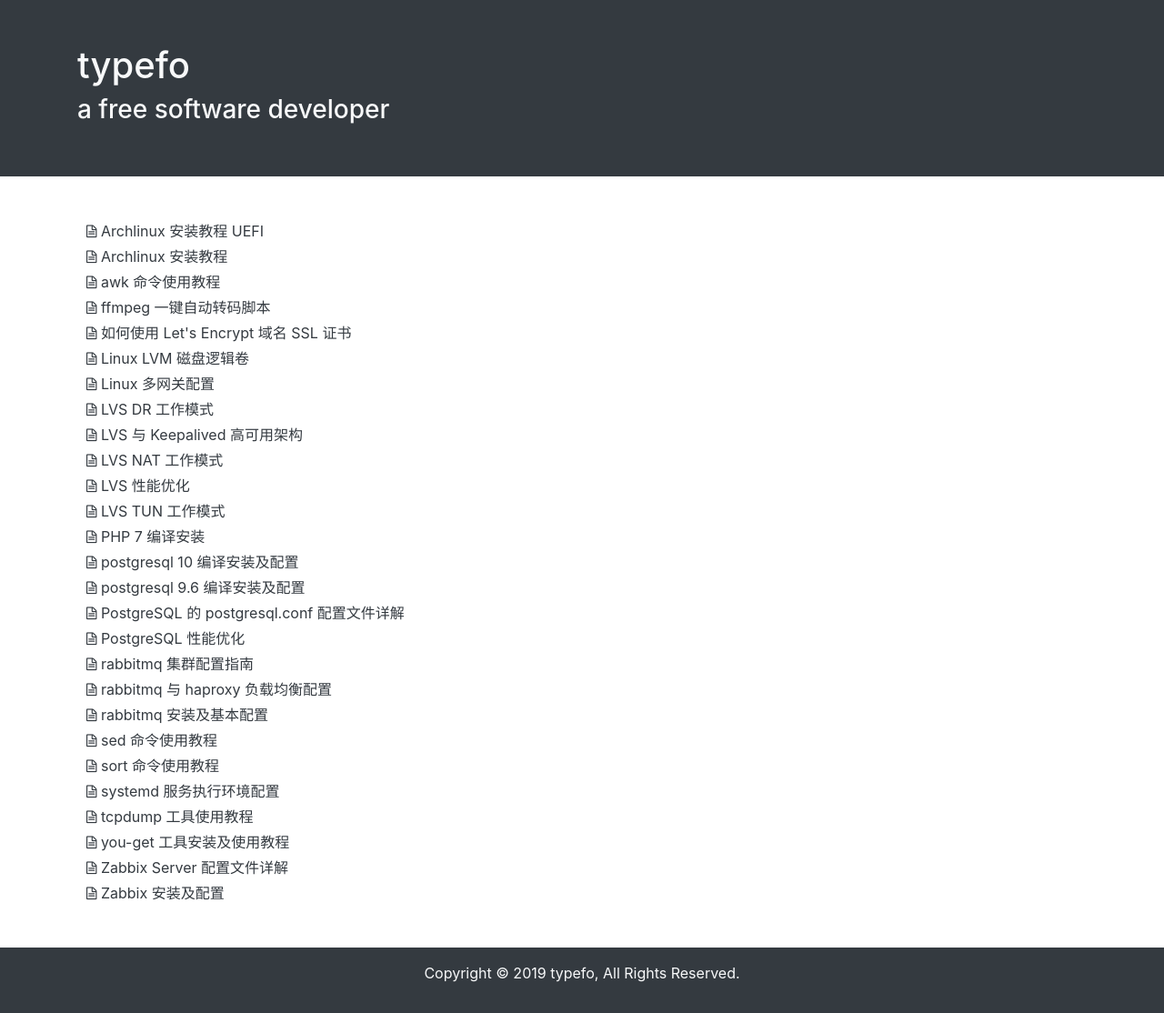
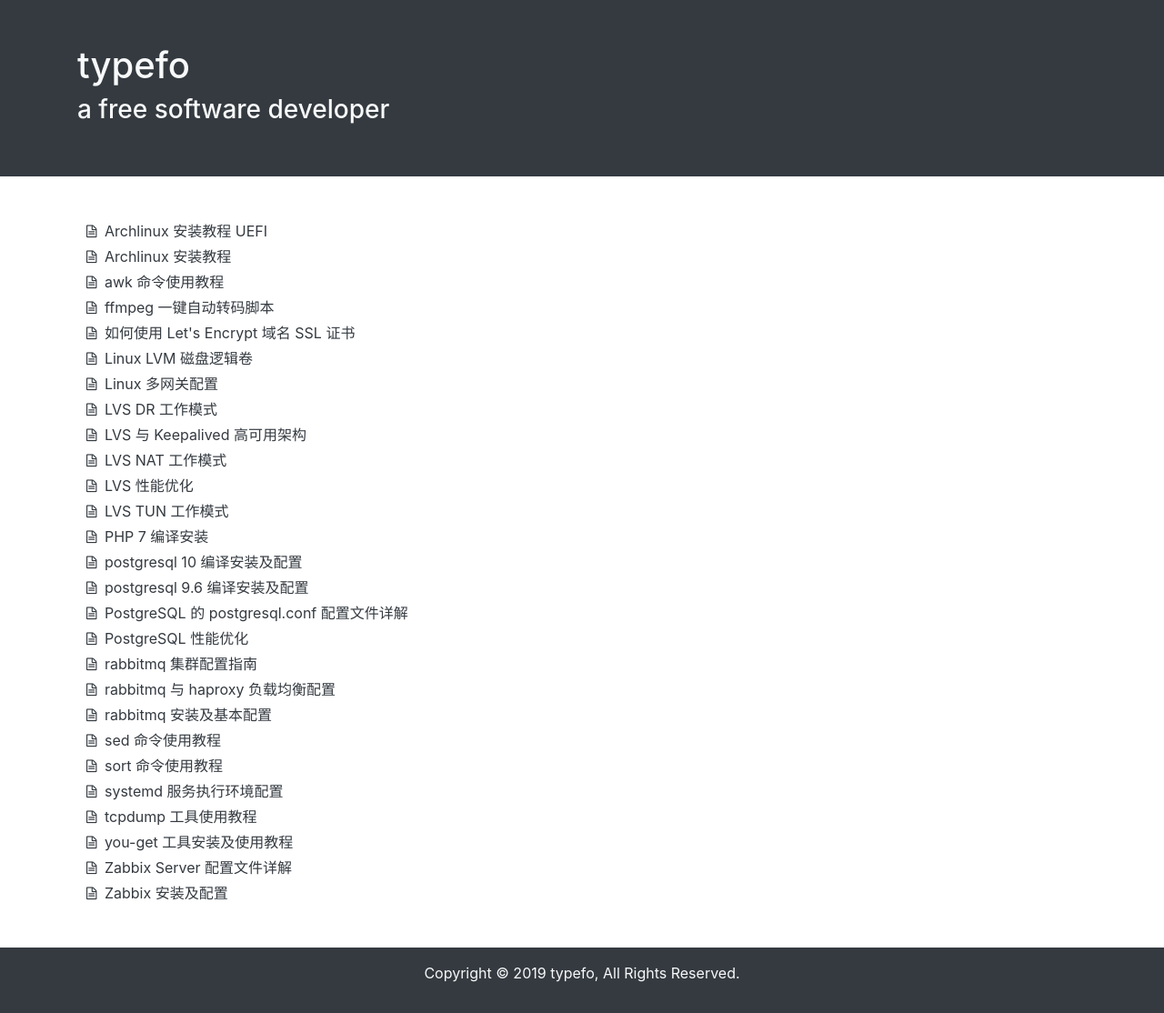
Before and after one commit to ehsud/blog, a Jekyll site: the page built from index.md, in a window 1280 px wide. Shown: the whole page at 91% size. Built offline with Jekyll 4.4.1, drawn with Linux system fonts in a browser that asks for light colours.

Commit message:
updated some files

```diff
--- a/assets/css/style.css
+++ b/assets/css/style.css
@@ -17,6 +17,10 @@ body {
     margin-bottom: 1rem;
 }
 
+i {
+    margin-right: .25rem!important;
+}
+
 ul {
     padding-inline-start: 10px;
 }
```
